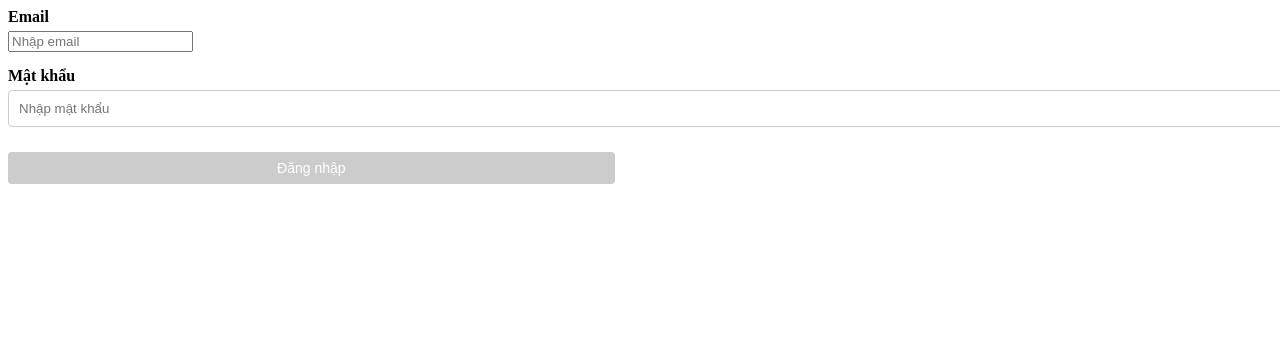
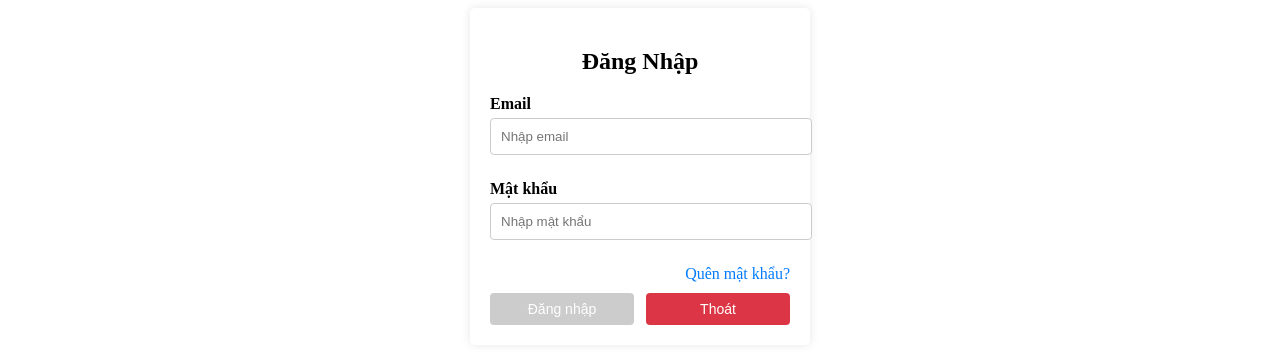
Before and after one commit to lehuuthienphuc/quanlynhansu, an Angular app in the folder qlns/: page /login in a window 1280 px wide. Shown: the top 364 px of the page. Built offline with nearby package versions, Linux system fonts and the light colour scheme.

Commit message:
cap nhat lai dn

```diff
--- a/qlns/src/app/login/login.component.css
+++ b/qlns/src/app/login/login.component.css
@@ -12,21 +12,21 @@ h2 {
 }
 
 .form-group {
-    margin-bottom: 15px; /* Tăng khoảng cách giữa các nhóm */
+    margin-bottom: 15px;
 }
 
 label {
     display: block;
     margin-bottom: 5px;
-    font-weight: bold; /* Làm đậm nhãn */
+    font-weight: bold;
 }
 
-input[type="text"], input[type="password"] {
+input[type="email"], input[type="password"] {
     width: 100%;
     padding: 10px;
     border: 1px solid #ccc;
-    border-radius: 4px; /* Bo tròn cho input */
-    margin-bottom: 10px; /* Khoảng cách giữa các input */
+    border-radius: 4px;
+    margin-bottom: 10px;
 }
 
 .form-actions {
@@ -36,7 +36,7 @@ input[type="text"], input[type="password"] {
 }
 
 button {
-    width: 48%; /* Đảm bảo nút không chiếm toàn bộ chiều rộng */
+    width: 48%;
     padding: 8px;
     color: white;
     border: none;
@@ -46,15 +46,15 @@ button {
 }
 
 button.login {
-    background-color: #007bff; /* Màu xanh cho nút đăng nhập */
+    background-color: #007bff;
 }
 
 button.logout {
-    background-color: #dc3545; /* Màu đỏ cho nút thoát */
+    background-color: #dc3545;
 }
 
 button:hover {
-    opacity: 0.9; /* Hiệu ứng hover cho nút */
+    opacity: 0.9;
 }
 
 button:disabled {
--- a/qlns/src/app/login/login.component.html
+++ b/qlns/src/app/login/login.component.html
@@ -1,4 +1,6 @@
-<form [formGroup]="loginForm" (ngSubmit)="onSubmit()">
+<div class="login-container">
+  <h2>Đăng Nhập</h2>
+  <form [formGroup]="loginForm" (ngSubmit)="onSubmit()">
     <div class="form-group">
       <label for="email">Email</label>
       <input type="email" id="email" formControlName="email" class="form-control" placeholder="Nhập email">
@@ -9,10 +11,21 @@
       <input type="password" id="password" formControlName="password" class="form-control" placeholder="Nhập mật khẩu">
     </div>
 
-    <button type="submit" class="btn btn-primary" [disabled]="loginForm.invalid">Đăng nhập</button>
+    <!-- Nút "Quên mật khẩu" -->
+    <div class="forgot-password">
+      <a routerLink="/forgot-password" class="link">Quên mật khẩu?</a>
+    </div>
+
+    <div class="form-actions">
+      <!-- Nút đăng nhập -->
+      <button type="submit" class="btn login" [disabled]="loginForm.invalid">Đăng nhập</button>
+      <!-- Nút thoát -->
+      <button type="button" class="btn logout" (click)="onExit()">Thoát</button>
+    </div>
 
     <!-- Hiển thị thông báo lỗi nếu có -->
     <div *ngIf="errorMessage" class="alert alert-danger mt-3">
       {{ errorMessage }}
     </div>
   </form>
+</div>
--- a/qlns/src/app/login/login.component.ts
+++ b/qlns/src/app/login/login.component.ts
@@ -26,29 +26,30 @@ export class LoginComponent implements OnInit {
   }
 
   // Khi người dùng submit form
-  onSubmit() {
-    console.log('Form submitted');  // Kiểm tra xem phương thức có được gọi không
+  onSubmit(): void {
     if (this.loginForm.valid) {
       const credentials = this.loginForm.value;
 
-      // Gọi API đăng nhập
       this.authService.login(credentials).subscribe(
-        (response: any) => {  // Chỉ định kiểu cho response
+        (response: any) => {
           if (response && response.Message === "Đăng nhập thành công.") {
-            // Lưu email vào localStorage
-            localStorage.setItem('userEmail', credentials.email);
-            // Điều hướng đến trang Employee Management
-            this.router.navigate(['/employee-management']);
+            localStorage.setItem('userEmail', credentials.email);  // Lưu email vào localStorage
+            this.router.navigate(['/employee-management']);  // Điều hướng đến trang quản lý nhân viên
           }
         },
-        (error: any) => {  // Chỉ định kiểu cho error
-          console.error('Login failed', error);
-          this.errorMessage = 'Đăng nhập không thành công. Vui lòng kiểm tra lại tài khoản và mật khẩu.'; // Thông báo lỗi
+        (error: any) => {
+          // Lấy thông báo lỗi từ backend, nếu có
+          this.errorMessage = error?.error?.Message || 'Đăng nhập không thành công. Vui lòng kiểm tra lại tài khoản và mật khẩu.';
         }
       );
     } else {
-      this.errorMessage = 'Vui lòng nhập đầy đủ thông tin đăng nhập.'; // Thông báo nếu form không hợp lệ
+      this.errorMessage = 'Vui lòng nhập đầy đủ thông tin đăng nhập.';
     }
   }
 
+  // Thêm phương thức onExit để xử lý khi người dùng nhấn nút "Thoát"
+  onExit(): void {
+    // Bạn có thể xử lý logic khi thoát, ví dụ như đóng cửa sổ hoặc điều hướng về trang khác
+    this.router.navigate(['/home']); // Điều hướng về trang chủ hoặc trang khác
+  }
 }
```
Also changed, not shown: 21 other files (tests, documents, lock files or other folders).
